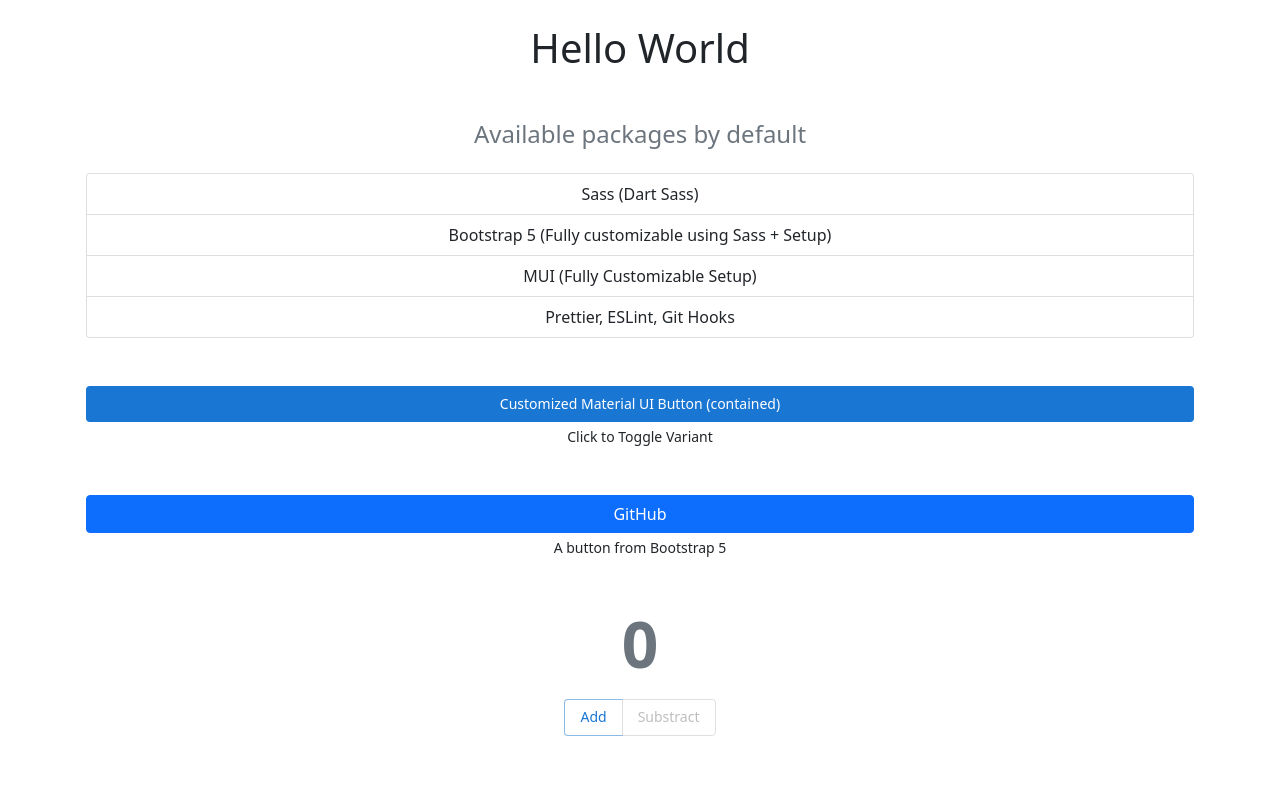
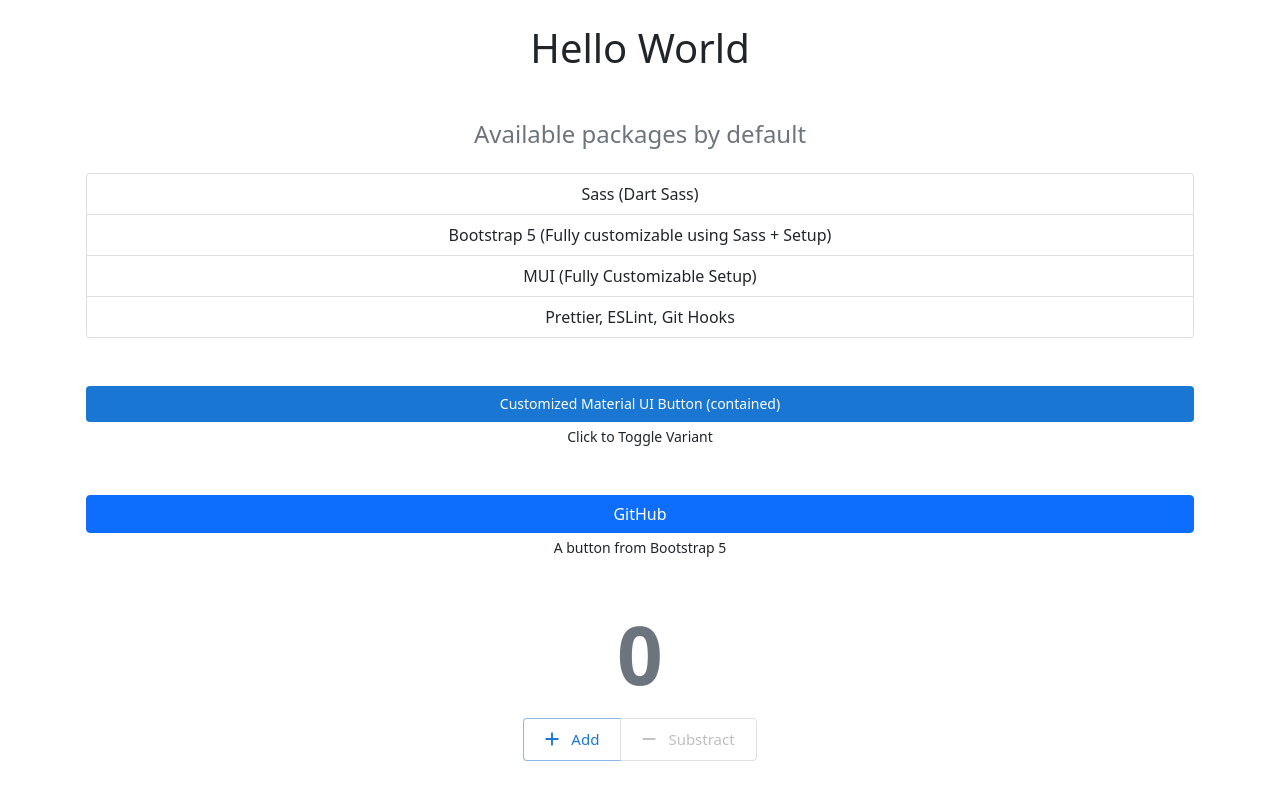
Before and after one commit to vipindigiqt/react-sass-bootstrap-mui, a React (Create React App) app: page / in a window 1280 px wide. Built offline with nearby package versions, Linux system fonts and the light colour scheme.

Commit message:
added prop-types, added reusable container

```diff
--- a/package.json
+++ b/package.json
@@ -5,6 +5,7 @@
   "dependencies": {
     "@emotion/react": "^11.7.1",
     "@emotion/styled": "^11.6.0",
+    "@mui/icons-material": "^5.2.5",
     "@mui/material": "^5.2.8",
     "@testing-library/jest-dom": "^5.14.1",
     "@testing-library/react": "^12.0.0",
@@ -48,7 +49,8 @@
     "eslint-plugin-react": "^7.28.0",
     "husky": ">=6",
     "lint-staged": ">=12.1.7",
-    "prettier": "2.5.1"
+    "prettier": "2.5.1",
+    "prop-types": "^15.8.1"
   },
   "lint-staged": {
     "*.js": "eslint --cache --fix"
--- /dev/null
+++ b/src/components/Counter.js
@@ -0,0 +1,37 @@
+import * as React from "react";
+import Button from "@mui/material/Button";
+import ButtonGroup from "@mui/material/ButtonGroup";
+import AddIcon from "@mui/icons-material/Add";
+import RemoveIcon from "@mui/icons-material/Remove";
+
+const Counter = () => {
+  const [count, setCount] = React.useState(0);
+
+  const addCount = () => {
+    setCount((count) => count + 1);
+  };
+
+  const substractCount = () => {
+    count >= 1 && setCount((count) => count - 1);
+  };
+
+  return (
+    <>
+      <p className="text-secondary display-1 fw-bold">{count}</p>
+      <ButtonGroup variant="outlined" size="large">
+        <Button startIcon={<AddIcon />} onClick={addCount}>
+          Add
+        </Button>
+        <Button
+          startIcon={<RemoveIcon />}
+          disabled={count === 0}
+          onClick={substractCount}
+        >
+          Substract
+        </Button>
+      </ButtonGroup>
+    </>
+  );
+};
+
+export default Counter;
--- a/src/components/Example.js
+++ b/src/components/Example.js
@@ -1,22 +1,15 @@
 import * as React from "react";
 import Button from "@mui/material/Button";
-import ButtonGroup from "@mui/material/ButtonGroup";
+
+import Container from "./common/Container";
+import Counter from "./Counter";
 import useToggle from "../hooks/useToggle";
 
 const Example = () => {
   const [outlined, setOutlined] = useToggle();
-  const [count, setCount] = React.useState(0);
-
-  const addCount = () => {
-    setCount((count) => count + 1);
-  };
-
-  const substractCount = () => {
-    count >= 1 && setCount((count) => count - 1);
-  };
 
   return (
-    <div className="container-lg text-center py-4">
+    <Container xl={true} className="text-center py-4">
       <h1 className="mb-5">Hello World</h1>
 
       <div className="boilerplate-info">
@@ -36,9 +29,10 @@ const Example = () => {
             onClick={setOutlined}
             variant={outlined ? "outlined" : "contained"}
           >
-            {`Customized Material UI Button ${
-              outlined ? "(outlined)" : "(contained)"
+            {`Customized Material UI Button (${
+              outlined ? "outlined" : "contained"
             }`}
+            )
           </Button>
           <small>Click to Toggle Variant</small>
         </div>
@@ -49,16 +43,10 @@ const Example = () => {
         </div>
 
         <div className="mt-5">
-          <p className="text-secondary display-3 fw-bold">{count}</p>
-          <ButtonGroup variant="outlined">
-            <Button onClick={addCount}>Add</Button>
-            <Button disabled={count === 0} onClick={substractCount}>
-              Substract
-            </Button>
-          </ButtonGroup>
+          <Counter />
         </div>
       </div>
-    </div>
+    </Container>
   );
 };
 
--- /dev/null
+++ b/src/components/common/Container.js
@@ -0,0 +1,26 @@
+import clsx from "clsx";
+import PropTypes from "prop-types";
+
+const Container = ({ children, fluid = false, className }) => {
+  return (
+    <div
+      className={clsx(
+        fluid ? "container-fluid" : "container",
+        className && className,
+      )}
+    >
+      {children}
+    </div>
+  );
+};
+
+Container.propTypes = {
+  children: PropTypes.oneOfType([
+    PropTypes.arrayOf(PropTypes.node),
+    PropTypes.node,
+  ]).isRequired,
+  fluid: PropTypes.bool,
+  className: PropTypes.any,
+};
+
+export default Container;
--- a/src/styles/muiTheme.js
+++ b/src/styles/muiTheme.js
@@ -33,6 +33,11 @@ const theme = createTheme({
         disableRipple: true,
       },
     },
+    MuiButtonGroup: {
+      defaultProps: {
+        disableRipple: true,
+      },
+    },
   },
 });
 
```
Also changed, not shown: 1 other file (tests, documents, lock files or other folders).
